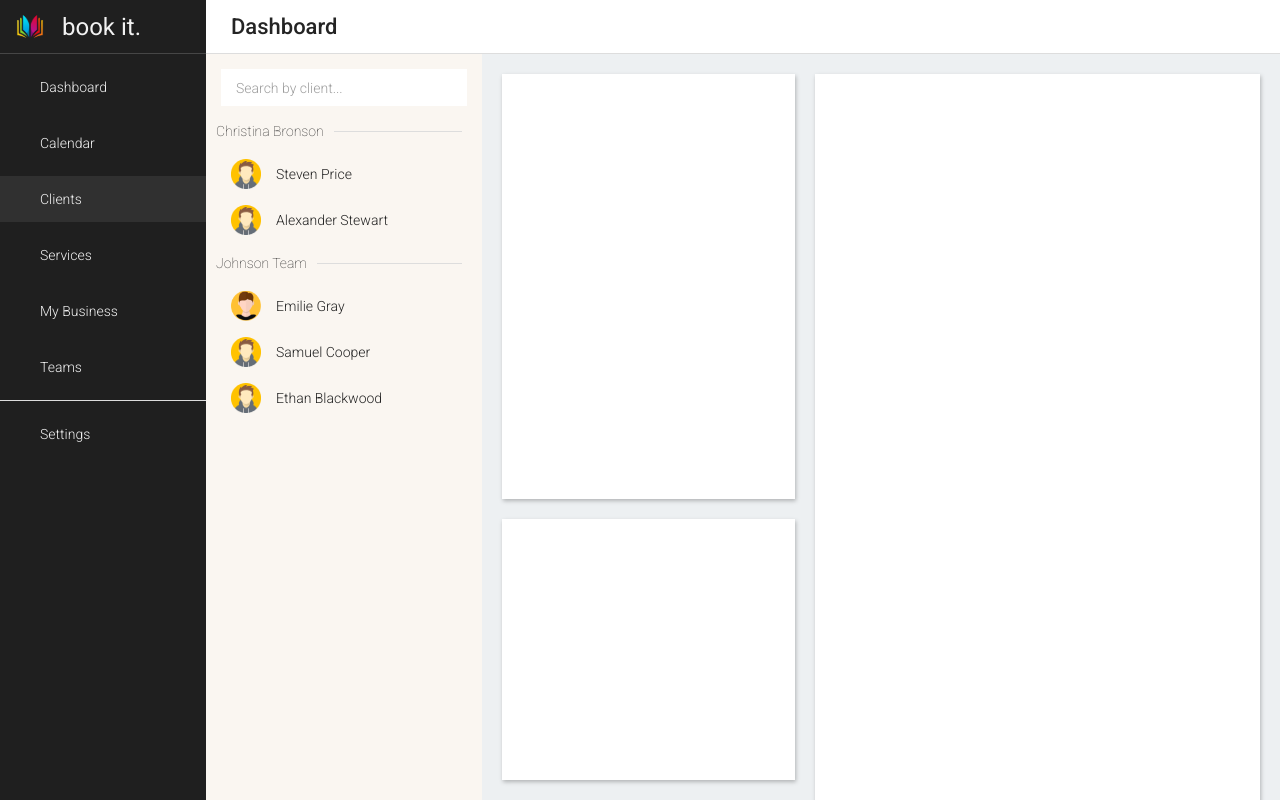
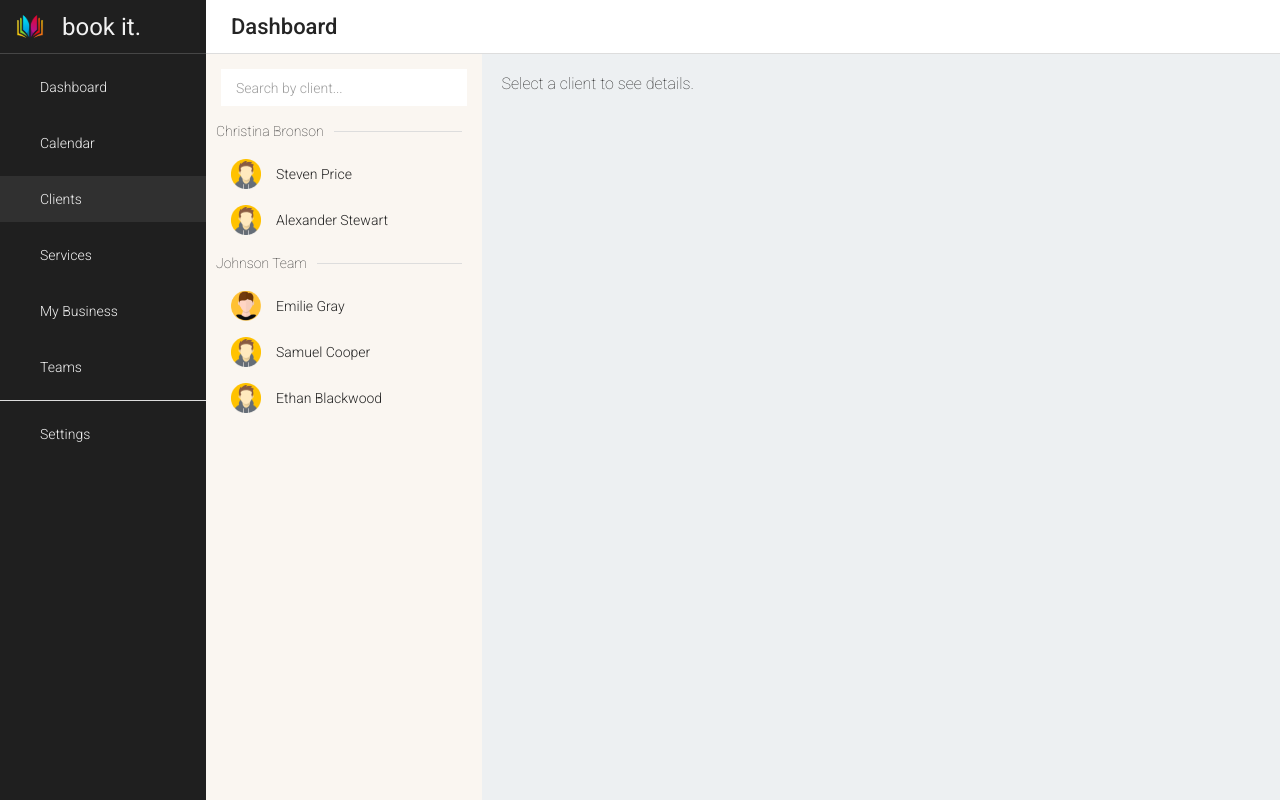
Before and after one commit to ryanhartwig/bookeasy, a Next.js app in the folder next/: page /clients in a window 1280 px wide. Built offline with nearby package versions, Linux system fonts and the light colour scheme.

Commit message:
Pass selected client down to details component and show default ui when no client is selected

```diff
--- a/next/src/app/clients/clients.tsx
+++ b/next/src/app/clients/clients.tsx
@@ -3,16 +3,21 @@
 import styles from './clients.module.scss';
 
 import { SectionLabel } from '@/components/UI/SectionLabel';
-import { useEffect, useMemo, useState } from 'react';
+import { useMemo, useState } from 'react';
 import { sample_clients } from '@/utility/sample_data/sample_clients';
 import { sample_businesses } from '@/utility/sample_data/sample_businesses';
 import Image from 'next/image';
 import clsx from 'clsx';
+import { Client } from '@/types/Client';
 
-export const Clients = () => {
+interface ClientsProps {
+  selected: Client | undefined,
+  setSelected: React.Dispatch<React.SetStateAction<Client | undefined>>,
+}
+
+export const Clients: React.FC<ClientsProps> = ({selected, setSelected}) => {
 
   const [query, setQuery] = useState<string>('');
-  const [selected, setSelected] = useState<string>('');
 
   const results = useMemo(() => {
     return (
@@ -30,9 +35,9 @@ export const Clients = () => {
             {clients.map(c => (
               <div
                 key={c.id}
-                className={clsx(styles.client, {[styles.selected]: selected === c.id})}
+                className={clsx(styles.client, {[styles.selected]: selected?.id === c.id})}
                 onClick={(e) => {
-                  setSelected(c.id);
+                  setSelected(c);
                 }}
               >
                 {c.avatar && <Image alt="client avatar" src={c.avatar} style={{width: 30, height: 30}} />}
@@ -44,7 +49,7 @@ export const Clients = () => {
       })
     )
 
-  }, [query, selected]);
+  }, [query, selected?.id, setSelected]);
 
 
   return (
--- a/next/src/app/clients/details.tsx
+++ b/next/src/app/clients/details.tsx
@@ -1,10 +1,17 @@
 import { Card } from '@/components/UI/Card';
+import { Client } from '@/types/Client';
 import styles from './clients.module.scss';
 
-export const Details = () => {
+interface DetailsProps {
+  selected: Client | undefined,
+}
+
+export const Details: React.FC<DetailsProps> = ({selected}) => {
 
   return (
     <div className={styles.details}>
+      {selected ?
+      <>
         <div>
           <Card className={styles.card} style={{height: 444}}>
 
@@ -18,6 +25,9 @@ export const Details = () => {
 
           </Card>
         </div>
+      </>
+    : <p style={{fontWeight: 100, margin: 10}}>Select a client to see details.</p>}
+
     </div>
   )
 }
--- a/next/src/app/clients/page.tsx
+++ b/next/src/app/clients/page.tsx
@@ -1,12 +1,19 @@
+'use client';
+
 import { Clients } from './clients';
 import { Details } from './details';
 import styles from './clients.module.scss';
+import { useState } from 'react';
+import { Client } from '@/types/Client';
 
 export default function Page() {
+
+  const [selected, setSelected] = useState<Client>();
+
   return (
     <div className={styles.wrapper}>
-      <Clients />
-      <Details />
+      <Clients selected={selected} setSelected={setSelected} />
+      <Details selected={selected} />
     </div>
   )
 }
```
Lines whose indentation alone changed are shown as unchanged.
